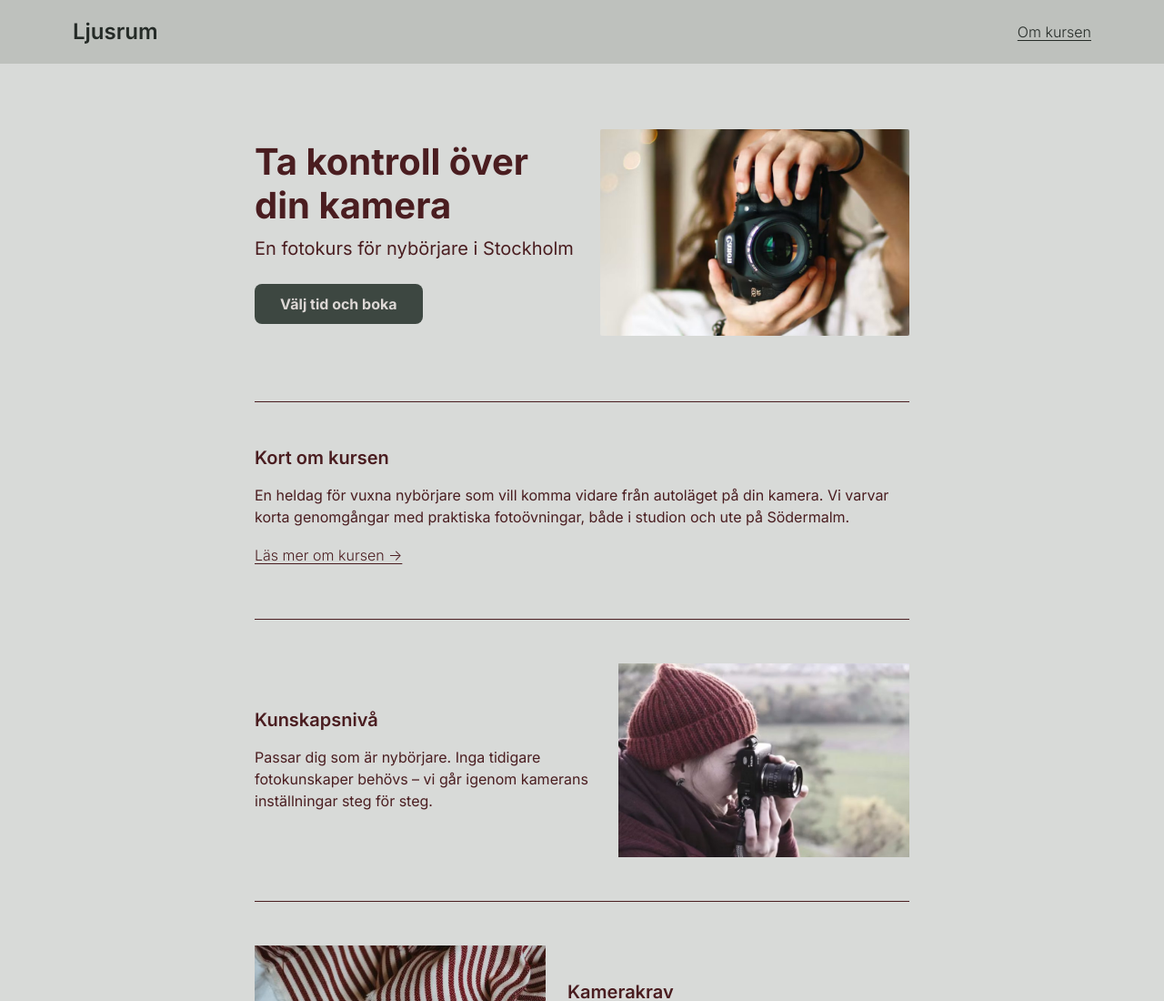
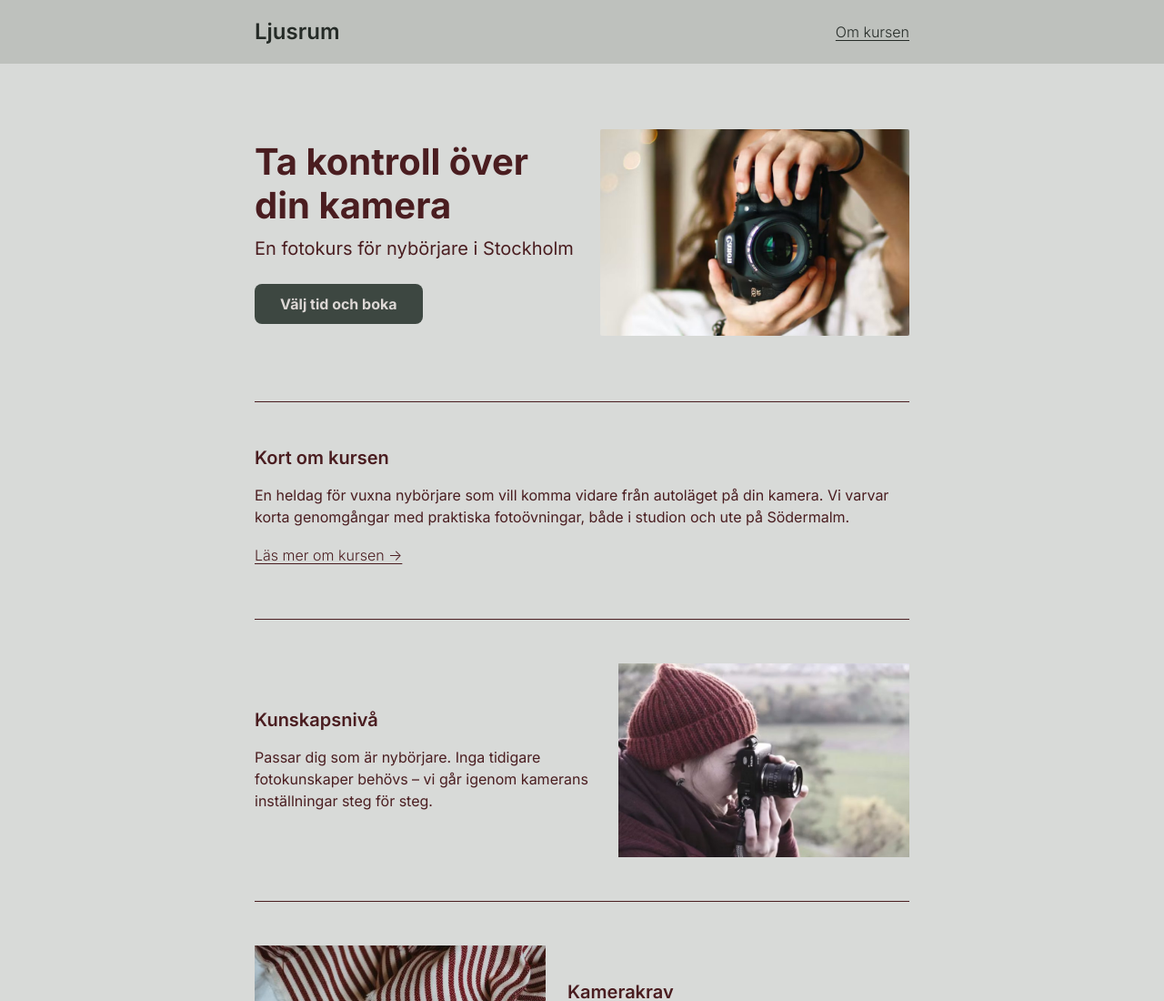
Before and after one commit to julliiannoo/Ljusrum, a plain HTML site: page ljusrum/index.html in a window 1280 px wide. Shown: the top 1100 px of the page at 91% size. Drawn offline with Linux system fonts and the light colour scheme.

Commit message:
Header: samma bredd som sidinnehållet (720 px), som i Figma
Co-Authored-By: Claude Opus 5.5 <noreply@anthropic.com>
Claude-Session: https://claude.ai/code/session_01QV4pif3GpyzdjvWx7HVgJU

```diff
--- a/ljusrum/css/styles.css
+++ b/ljusrum/css/styles.css
@@ -93,7 +93,7 @@ a { color: inherit; }
 .site-header__inner {
   display: flex; align-items: center; justify-content: space-between; gap: 16px;
   min-height: 70px; padding: 0 var(--pad);
-  max-width: calc(var(--content) + 2 * var(--pad)); margin: 0 auto;
+  max-width: calc(var(--text) + 2 * var(--pad)); margin: 0 auto; /* samma bredd som sidinnehållet */
 }
 .logo {
   font-size: 24px; font-weight: 600; color: var(--ink); text-decoration: none;
```
